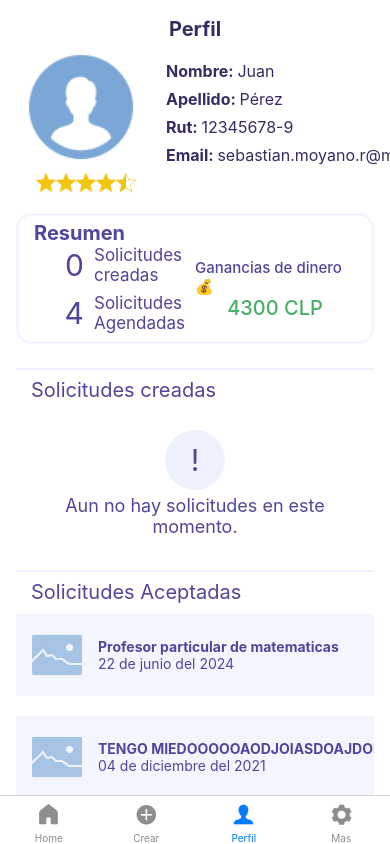
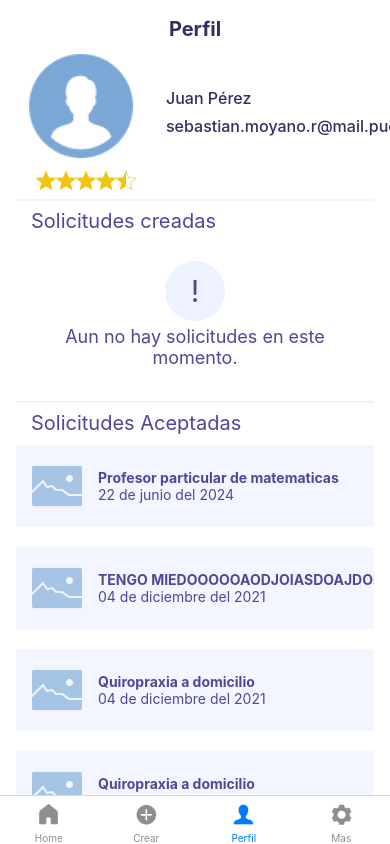
Before and after one commit to camilainf/SeaApp, a React Native app: screen /Perfil in a window 390 px wide. Built offline with nearby package versions, Linux system fonts and the light colour scheme.

Commit message:
minicambios

```diff
--- a/src/screens/Profile.tsx
+++ b/src/screens/Profile.tsx
@@ -30,7 +30,7 @@ const Profile: React.FC = () => {
   const mostrarTextoCompleto = (texto: string) => {
     Alert.alert("Email completo", texto);
   };
-  const esPerfilPersonal = true; // Crear funcion que valide que este es el usuario de este perfil
+  const esPerfilPersonal = false; // Crear funcion que valide que este es el usuario de este perfil
 
   const gananciaDinero = 4300; //
   const solicitudesCreadass = [
@@ -142,28 +142,14 @@ const Profile: React.FC = () => {
         </View>
         <View style={styles.userInfo}>
           <View style={styles.infoLine}>
-            <Text style={styles.textoDatosUser}>Nombre: </Text>
-            <Text style={styles.datosUser}>{UsuarioPerfil.nombre}</Text>
+            <Text style={styles.datosUser}>{UsuarioPerfil.nombre} {UsuarioPerfil.apellidos}</Text>
           </View>
 
-          <View style={styles.infoLine}>
-            <Text style={styles.textoDatosUser}>Apellido: </Text>
-            <Text
-              numberOfLines={1}
-              ellipsizeMode="tail"
-              style={styles.datosUser}
-            >
-              {UsuarioPerfil.apellidos}
-            </Text>
-          </View>
+          {esPerfilPersonal && <View style={styles.infoLine}>
+            <Text style={styles.datosUser}>{UsuarioPerfil.rut}</Text>
+          </View>}
 
           <View style={styles.infoLine}>
-            <Text style={styles.textoDatosUser}>Rut: </Text>
-            <Text style={styles.datosUser}>{UsuarioPerfil.rut}</Text>
-          </View>
-
-          <View style={styles.infoLine}>
-            <Text style={styles.textoDatosUser}>Email: </Text>
             <TouchableOpacity
               onLongPress={() => mostrarTextoCompleto(UsuarioPerfil.email)}
             >
@@ -379,6 +365,7 @@ const styles = StyleSheet.create({
     flexDirection: "row",
     alignItems: "center",
     marginBottom: 8, // Puedes ajustar este valor para dar espacio entre las líneas
+    paddingRight:100,
   },
   profileSection: {
     flexDirection: "row",
@@ -397,6 +384,7 @@ const styles = StyleSheet.create({
   datosUser: {
     fontSize: 16,
     color: "#322E61",
+    fontWeight:"500"
   },
   textoDatosUser: {
     fontSize: 16,
```
